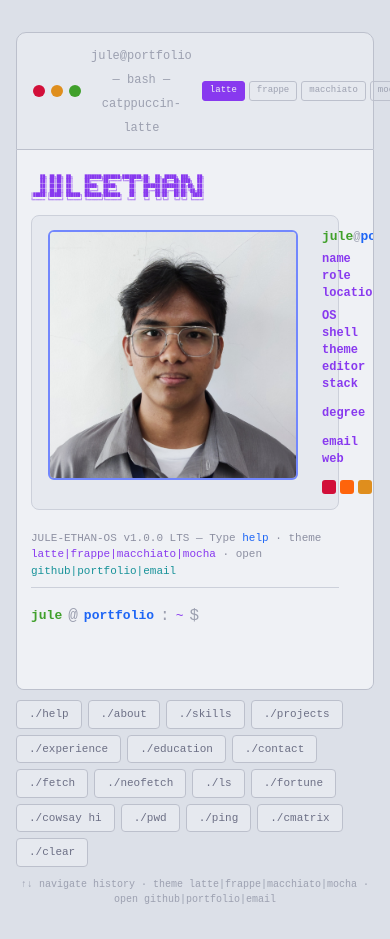
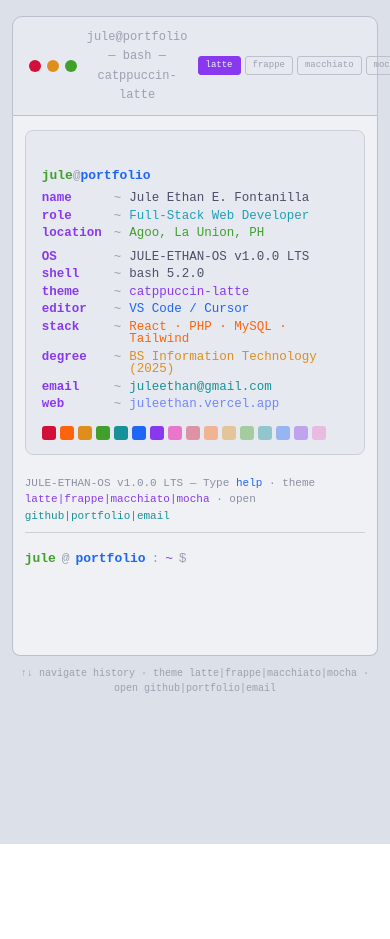
Before and after one commit to ithereforedontknow/cli-portfolio, a React (Vite) app: page / in a window 390 px wide. Shown: the top 939 px of the page. After the commit the page ends 844 px from the top, so only its background shows below. Built offline with nearby package versions, Linux system fonts and the light colour scheme; a web font is replaced by a local one.

Commit message:
mobile responsive

```diff
--- a/src/App.jsx
+++ b/src/App.jsx
@@ -146,7 +146,7 @@
 }
 
 // ── Fastfetch panel ───────────────────────────────────────────────────────────
-function Fastfetch({ C }) {
+function Fastfetch({ C, isMobile }) {
   const swatches = [
     C.red,
     C.peach,
@@ -179,6 +179,7 @@
     <div
       style={{
         display: "flex",
+        flexDirection: isMobile ? "column" : "row",
         gap: 24,
         marginBottom: 20,
         padding: "14px 16px",
@@ -203,16 +204,23 @@
           src="/avatar.jpg"
           alt="Jule Ethan"
           style={{
-            width: 250,
-            height: 250,
+            display: isMobile ? "none" : "block",
+            width: isMobile ? "100%" : 250,
+            height: isMobile ? 200 : 250,
             objectFit: "cover",
             borderRadius: 6,
             border: `2px solid ${C.lavender}`,
             flexShrink: 0,
           }}
-        />{" "}
+        />
       </pre>
-      <div style={{ flex: 1, fontSize: 12, lineHeight: 1.0 }}>
+      <div
+        style={{
+          flex: 1,
+          fontSize: "clamp(12.5px, 3vw, 13.5px)",
+          lineHeight: 1.0,
+        }}
+      >
         {rows.map((row, i) => {
           if (row.key === null) return <div key={i} style={{ height: 6 }} />;
           if (row.key === "user")
@@ -305,9 +313,9 @@
 }
 
 // ── Single history entry ──────────────────────────────────────────────────────
-function TerminalEntry({ cmd, C, onTheme, animate }) {
+function TerminalEntry({ cmd, C, onTheme, animate, cmdHistory }) {
   const [showOutput, setShowOutput] = useState(!animate);
-  const output = useCommandOutput(cmd, C, onTheme);
+  const output = useCommandOutput(cmd, C, onTheme, cmdHistory);
   return (
     <div style={{ marginBottom: 18 }}>
       {animate ? (
@@ -342,7 +350,7 @@
 }
 
 // ── Command output resolver ───────────────────────────────────────────────────
-function useCommandOutput(cmd, C, onTheme) {
+function useCommandOutput(cmd, C, onTheme, cmdHistory) {
   const parts = cmd.trim().split(/\s+/);
   const base = parts[0];
   const arg = parts[1] || "";
@@ -368,11 +376,50 @@
   if (base === "pwd") return <PwdOutput C={C} />;
   if (base === "exit") return <ExitOutput C={C} />;
   if (base === "ping") return <PingOutput C={C} />;
+  if (base === "whoami")
+    return (
+      <p style={{ color: C.text, fontSize: 13 }}>
+        guest — visiting <span style={{ color: C.mauve }}>jule@portfolio</span>
+      </p>
+    );
+  if (base === "history")
+    return <HistoryOutput C={C} cmdHistory={cmdHistory} />;
   return (
     <p style={{ color: C.red, fontSize: 13 }}>
       command not found: <span style={{ color: C.maroon }}>{cmd}</span>. Type{" "}
       <span style={{ color: C.blue }}>help</span> for available commands.
     </p>
+  );
+}
+function HistoryOutput({ C, cmdHistory }) {
+  const list = [...cmdHistory].reverse();
+  return (
+    <div
+      style={{
+        background: C.mantle,
+        border: `1px solid ${C.surface0}`,
+        borderRadius: 6,
+        padding: 12,
+      }}
+    >
+      {list.length === 0 ? (
+        <p style={{ color: C.overlay0, fontSize: 12 }}>No history yet.</p>
+      ) : (
+        list.map((cmd, i) => (
+          <div
+            key={i}
+            style={{ display: "flex", gap: 16, marginBottom: 3, fontSize: 12 }}
+          >
+            <span
+              style={{ color: C.overlay0, minWidth: 28, textAlign: "right" }}
+            >
+              {i + 1}
+            </span>
+            <span style={{ color: C.text }}>{cmd}</span>
+          </div>
+        ))
+      )}
+    </div>
   );
 }
 
@@ -458,6 +505,7 @@
     github: "https://github.com/juleethan",
     portfolio: "https://juleethan.vercel.app",
     email: "mailto:juleethan@gmail.com",
+    resume: "/resume.pdf", // drop your PDF in /public/resume.pdf
   };
   useEffect(() => {
     if (targets[arg]) {
@@ -645,12 +693,19 @@
       ],
     },
   ];
+  const isMobile = window.innerWidth < 640;
   return (
     <div>
       <p style={{ color: C.yellow, marginBottom: 12, fontWeight: 600 }}>
         $ cat skills.json
       </p>
-      <div style={{ display: "grid", gridTemplateColumns: "1fr 1fr", gap: 16 }}>
+      <div
+        style={{
+          display: "grid",
+          gridTemplateColumns: isMobile ? "1fr" : "1fr 1fr",
+          gap: 16,
+        }}
+      >
         {groups.map(({ title, accent, bar, items }) => (
           <div
             key={title}
@@ -1409,6 +1464,31 @@
     setInput("");
   };
 
+  const ALL_COMMANDS = [
+    "help",
+    "about",
+    "skills",
+    "projects",
+    "experience",
+    "education",
+    "contact",
+    "fetch",
+    "neofetch",
+    "ls",
+    "fortune",
+    "cowsay",
+    "pwd",
+    "ping",
+    "cmatrix",
+    "exit",
+    "sudo",
+    "theme",
+    "open",
+    "clear",
+    "history",
+    "whoami",
+  ];
+
   const handleKeyDown = (e) => {
     if (e.key === "ArrowUp") {
       const idx = Math.min(cmdIdx + 1, cmdHistory.length - 1);
@@ -1418,6 +1498,12 @@
       const idx = Math.max(cmdIdx - 1, -1);
       setCmdIdx(idx);
       setInput(idx === -1 ? "" : cmdHistory[idx] || "");
+    } else if (e.key === "Tab") {
+      e.preventDefault();
+      const match = ALL_COMMANDS.find(
+        (c) => c.startsWith(input.trim()) && c !== input.trim(),
+      );
+      if (match) setInput(match);
     }
   };
 
@@ -1446,23 +1532,29 @@
     "ping",
     "cmatrix",
     "clear",
+    "whoami",
+    "history",
   ];
-
+  const isMobile = window.innerWidth < 640;
   return (
     <div
       style={{
         minHeight: "100vh",
         background: C.crust,
-        display: "flex",
-        alignItems: "flex-start",
-        justifyContent: "center",
-        padding: "32px 16px",
+        padding: "clamp(12px, 4vw, 32px) clamp(8px, 3vw, 16px)",
         fontFamily: "Cascadia Code, JetBrains Mono, monospace",
         transition: "background 0.4s",
+        fontSize: "clamp(13px, 3.1vw, 15px)",
       }}
       onClick={() => inputRef.current?.focus()}
     >
-      <div style={{ width: "100%", maxWidth: 920 }}>
+      <div
+        style={{
+          width: "100%",
+          maxWidth: "min(920px, 96vw)",
+          margin: "0 auto",
+        }}
+      >
         {/* window chrome */}
         <div
           style={{
@@ -1528,15 +1620,15 @@
             border: `1px solid ${C.surface1}`,
             borderTop: "none",
             borderRadius: "0 0 8px 8px",
-            padding: "20px 24px 16px",
+            padding: "clamp(14px, 3.5vw, 22px) clamp(12px, 3vw, 20px)",
             minHeight: 540,
-            maxHeight: "80vh",
+            maxHeight: isMobile ? "75vh" : "80vh",
             overflowY: "auto",
             transition: "background 0.4s",
           }}
         >
           {/* ASCII banner */}
-          {booted && (
+          {booted && !isMobile && (
             <pre
               style={{
                 color: C.mauve,
@@ -1570,7 +1662,11 @@
 
           {booted && (
             <>
-              {showFetch && <Fastfetch C={C} />}
+              {showFetch && (
+                <div style={{ display: isMobile ? "block" : "flex" }}>
+                  <Fastfetch C={C} isMobile={isMobile} />
+                </div>
+              )}
 
               <div
                 style={{
@@ -1597,12 +1693,19 @@
                   C={C}
                   onTheme={setThemeName}
                   animate={false}
+                  cmdHistory={cmdHistory}
                 />
               ))}
 
               <form
                 onSubmit={handleSubmit}
-                style={{ display: "flex", alignItems: "center", gap: 6 }}
+                style={{
+                  display: "flex",
+                  alignItems: "center",
+                  gap: "clamp(4px, 1.5vw, 8px)",
+                  flexWrap: "wrap",
+                  paddingRight: 8,
+                }}
               >
                 <span
                   style={{
@@ -1643,7 +1746,7 @@
                     outline: "none",
                     color: C.text,
                     fontFamily: "inherit",
-                    fontSize: 13,
+                    fontSize: "inherit",
                     flex: 1,
                     caretColor: C.mauve,
                   }}
@@ -1655,7 +1758,7 @@
         </div>
 
         {/* quick buttons */}
-        {booted && (
+        {/* {booted && (
           <div
             style={{ marginTop: 10, display: "flex", flexWrap: "wrap", gap: 6 }}
           >
@@ -1667,9 +1770,9 @@
                   background: C.mantle,
                   border: `1px solid ${C.surface1}`,
                   color: C.subtext0,
-                  padding: "5px 12px",
+                  padding: "clamp(4px, 1.8vw, 7px) clamp(8px, 2.5vw, 14px)",
                   borderRadius: 4,
-                  fontSize: 11,
+                  fontSize: "clamp(10px, 2.6vw, 11.5px)",
                   cursor: "pointer",
                   fontFamily: "inherit",
                   transition: "all 0.15s",
@@ -1689,7 +1792,7 @@
               </button>
             ))}
           </div>
-        )}
+        )}*/}
 
         <p
           style={{
```
Also changed, not shown: 1 other file (tests, documents, lock files or other folders).
